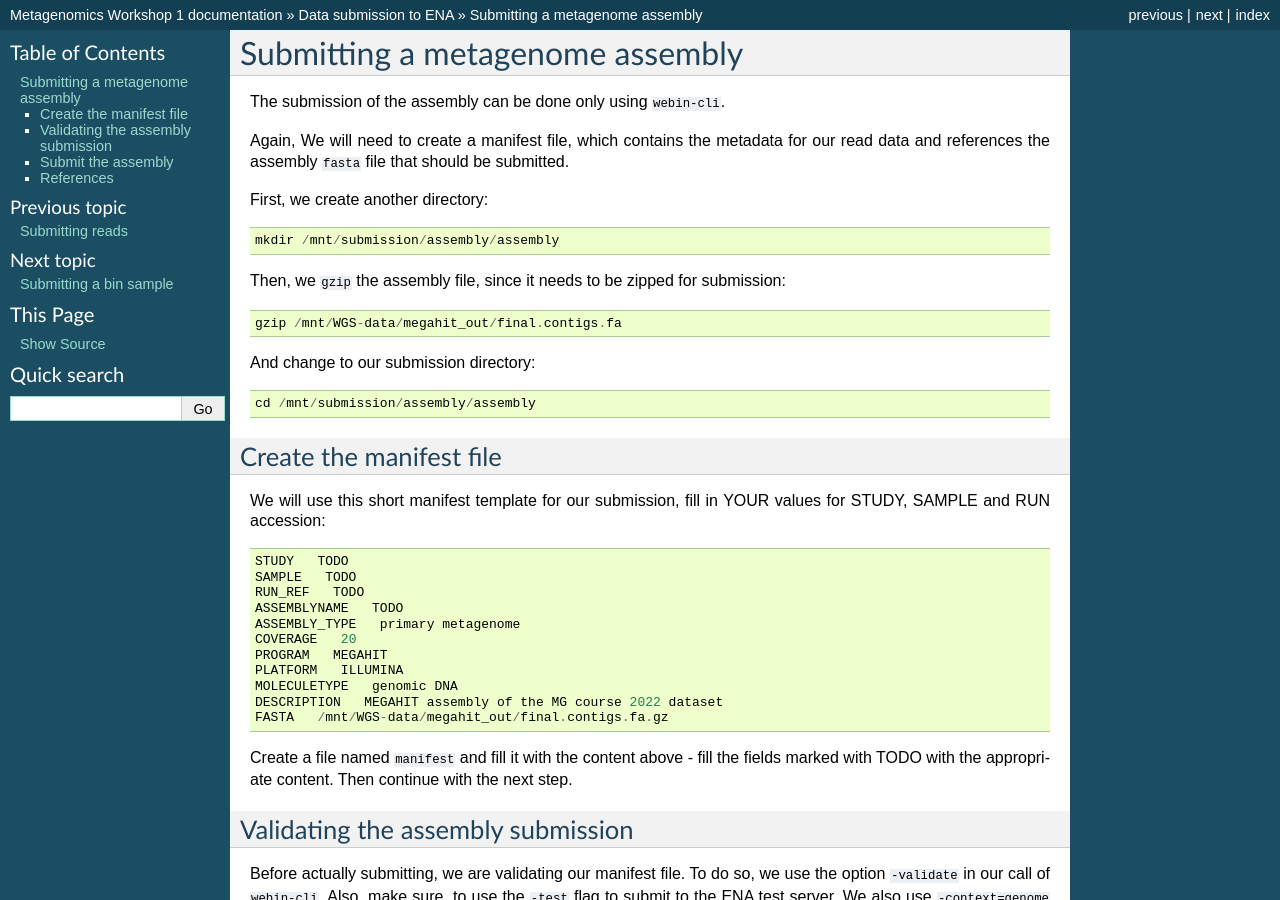
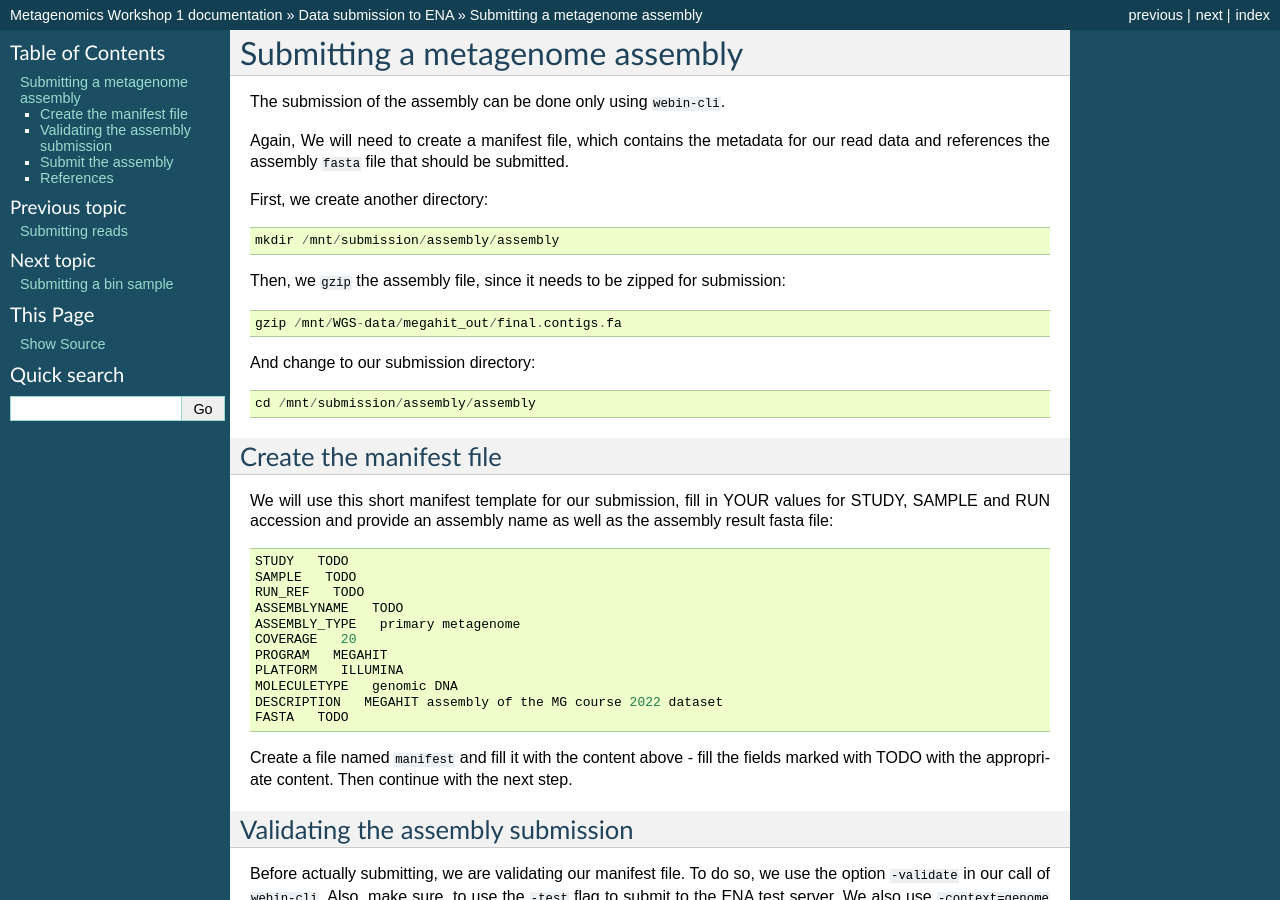
Before and after one commit to metagenomics/metagenomics-workshop, a Sphinx documentation site: the page built from docs/data_submission/assembly_submission.rst, in a window 1280 px wide and 900 px high. Built offline with Sphinx 7.4.7, drawn with Linux system fonts in a browser that asks for light colours.

Commit message:
Update assembly_submission.rst

```diff
--- a/docs/data_submission/assembly_submission.rst
+++ b/docs/data_submission/assembly_submission.rst
@@ -20,7 +20,7 @@
 Create the manifest file
 ^^^^^^^^^^
 
-We will use this short manifest template for our submission, fill in YOUR values for STUDY, SAMPLE and RUN accession::
+We will use this short manifest template for our submission, fill in YOUR values for STUDY, SAMPLE and RUN accession and provide an assembly name as well as the assembly result fasta file::
 
   STUDY   TODO
   SAMPLE   TODO
@@ -32,7 +32,7 @@
   PLATFORM   ILLUMINA
   MOLECULETYPE   genomic DNA
   DESCRIPTION   MEGAHIT assembly of the MG course 2022 dataset
-  FASTA   /mnt/WGS-data/megahit_out/final.contigs.fa.gz
+  FASTA   TODO
 
 Create a file named ``manifest`` and fill it with the content above - fill the fields marked with TODO with the appropriate content. Then continue with the next step.
 
```
